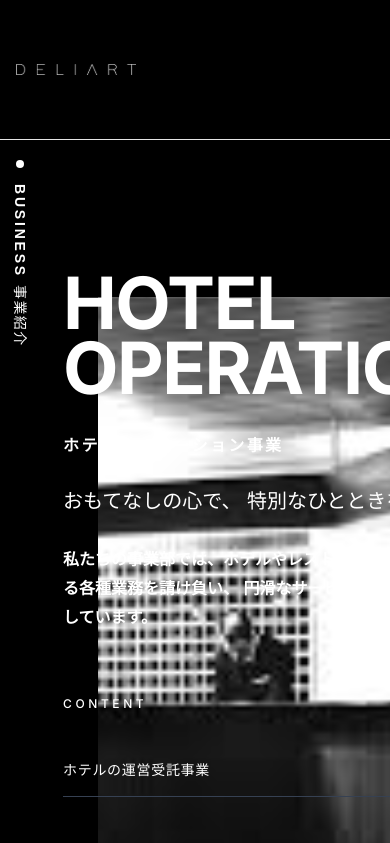
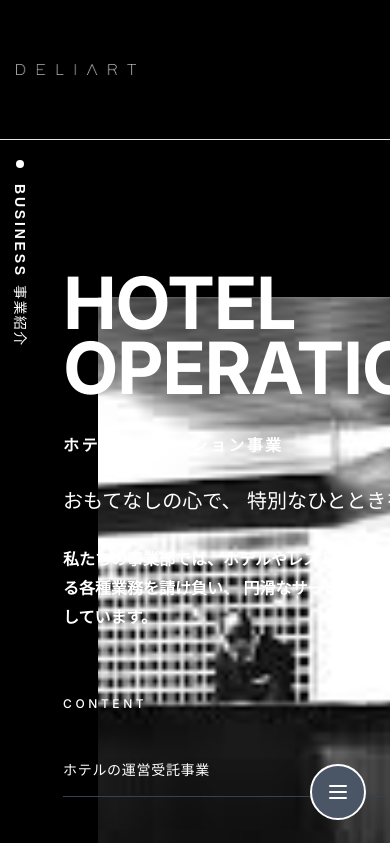
Before and after one commit to zhiye-tomoya/deliart-website, a Next.js app: page / in a window 390 px wide. Shown: the top 843 px of the page. Built offline with nearby package versions, Linux system fonts and the light colour scheme.

Commit message:
add components/FloatingNavButton.tsx

```diff
--- a/app/layout.tsx
+++ b/app/layout.tsx
@@ -3,6 +3,7 @@ import { Geist, Geist_Mono } from "next/font/google";
 import "./globals.css";
 import Header from "@/components/Header";
 import Footer from "@/components/Footer";
+import FloatingNavButton from "@/components/FloatingNavButton";
 
 const geistSans = Geist({
   variable: "--font-geist-sans",
@@ -30,6 +31,7 @@ export default function RootLayout({
         <Header />
         <div className='mt-[8rem] my-[20rem] pb-[10rem] mb:pb-[20rem]'>{children}</div>
         <Footer />
+        <FloatingNavButton />
       </body>
     </html>
   );
--- /dev/null
+++ b/components/FloatingNavButton.tsx
@@ -0,0 +1,38 @@
+"use client";
+
+import { useState } from "react";
+import Link from "next/link";
+import { headerLinks } from "@/constants/layout";
+
+export default function FloatingNavButton() {
+  const [isOpen, setIsOpen] = useState(false);
+
+  const toggleMenu = () => {
+    setIsOpen(!isOpen);
+  };
+
+  return (
+    <div className='md:hidden fixed bottom-6 right-6 z-50'>
+      {/* Navigation Menu */}
+      <div className={`absolute bottom-16 right-0 bg-white rounded-lg shadow-lg border transition-all duration-300 ease-in-out ${isOpen ? "opacity-100 translate-y-0 pointer-events-auto" : "opacity-0 translate-y-4 pointer-events-none"}`}>
+        <nav className='py-2 min-w-[250px]'>
+          {headerLinks.map((link, index) => (
+            <Link key={link.href} href={link.href} className='block px-4 py-3 text-gray-700 hover:bg-gray-50 hover:text-gray-900 transition-colors text-sm border-b border-gray-100 last:border-b-0' onClick={() => setIsOpen(false)}>
+              {link.label}
+            </Link>
+          ))}
+        </nav>
+      </div>
+
+      {/* Floating Action Button */}
+      <button onClick={toggleMenu} className={`w-14 h-14 bg-gray-600 hover:bg-gray-700 border-white border-2 text-white rounded-full shadow-lg hover:shadow-xl transition-all duration-300 ease-in-out flex items-center justify-center ${isOpen ? "rotate-90" : "rotate-0"}`} aria-label='Toggle navigation menu'>
+        <svg className='w-6 h-6' fill='none' stroke='currentColor' viewBox='0 0 24 24' xmlns='http://www.w3.org/2000/svg'>
+          {isOpen ? <path strokeLinecap='round' strokeLinejoin='round' strokeWidth={2} d='M6 18L18 6M6 6l12 12' /> : <path strokeLinecap='round' strokeLinejoin='round' strokeWidth={2} d='M4 6h16M4 12h16M4 18h16' />}
+        </svg>
+      </button>
+
+      {/* Backdrop */}
+      {isOpen && <div className='fixed inset-0 bg-black bg-opacity-20 -z-10' onClick={() => setIsOpen(false)} />}
+    </div>
+  );
+}
--- a/components/Footer.tsx
+++ b/components/Footer.tsx
@@ -7,7 +7,7 @@ import { Youtube, Instagram } from "lucide-react";
 
 export default function Footer() {
   return (
-    <footer className='bg-neutral-900 text-gray-300 text-sm'>
+    <footer className='bg-neutral-900 text-gray-300 text-sm pb-[5rem] mb:pb-0'>
       <div className='max-w-7xl mx-auto px-4 sm:px-6 py-8 sm:py-10'>
         {/* Top Row */}
         <div className='flex flex-col md:flex-row md:items-start md:justify-between border-t pt-[2.5rem] border-gray-700 pb-6 mb-6'>
```
